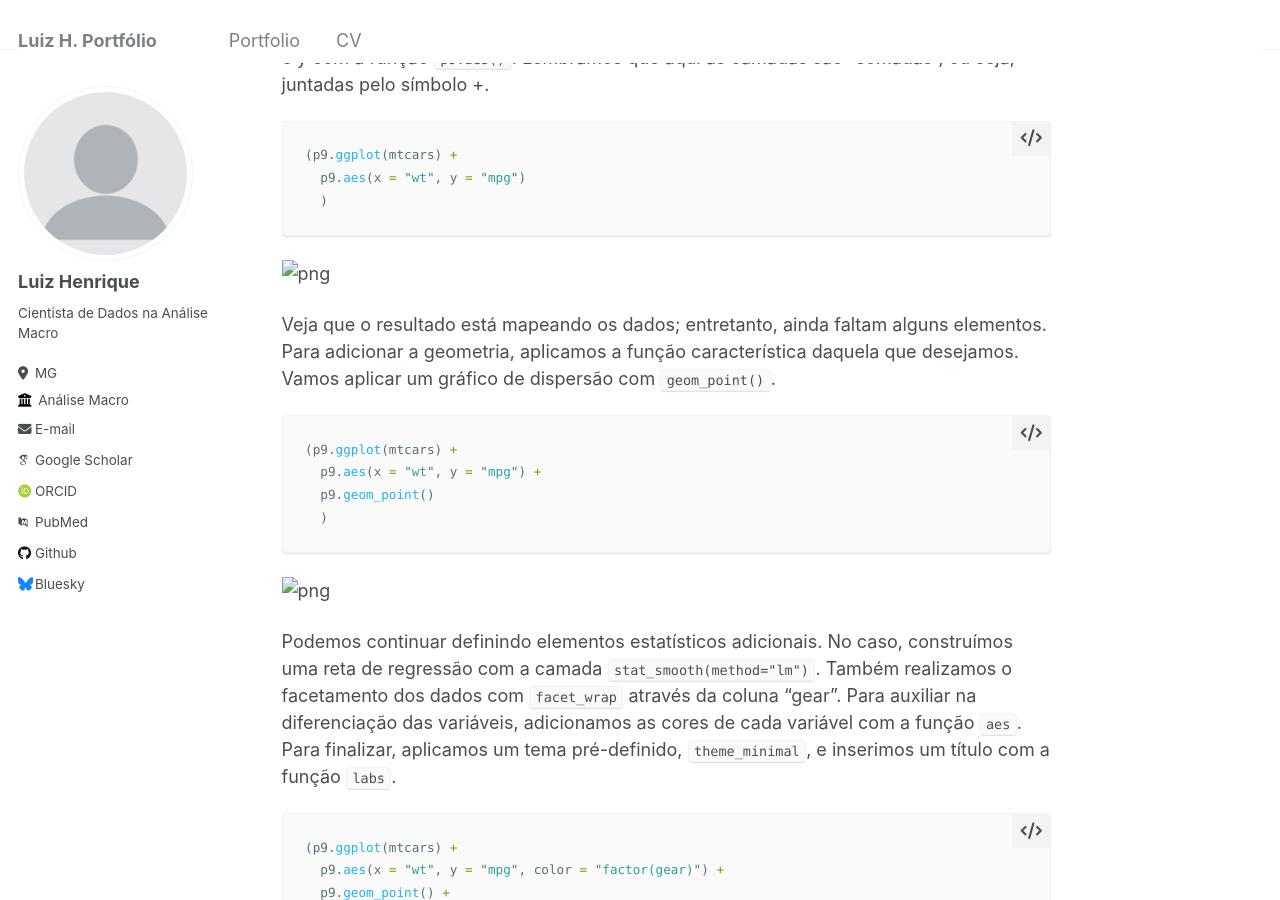
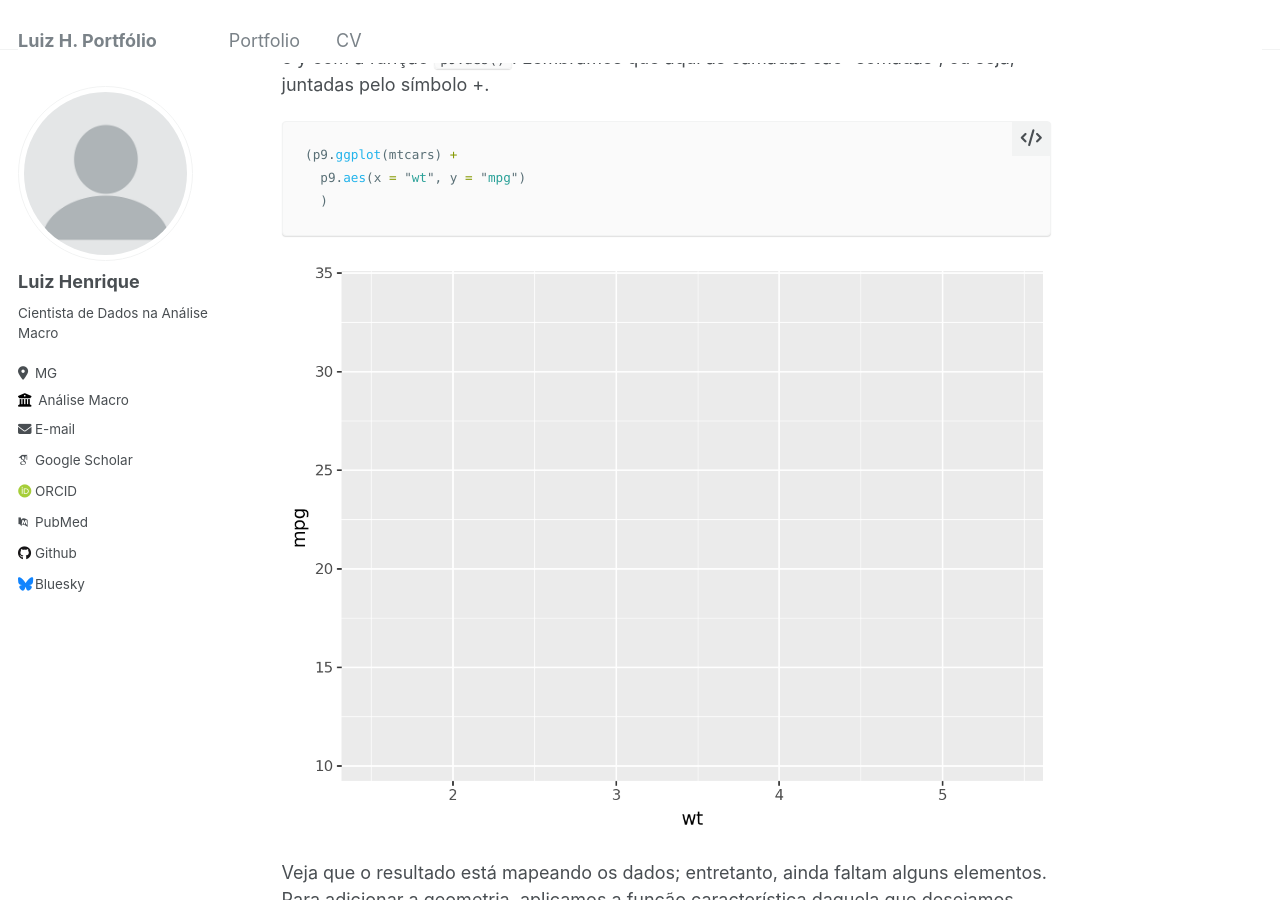
Before and after one commit to Vergiel-a/blog_academicpages, a Jekyll site: the page built from _portfolio/graficos.md, in a window 1280 px wide and 900 px high, scrolled down 2884 px. Built offline with Jekyll 4.4.1, drawn with Linux system fonts in a browser that asks for light colours; some web fonts are replaced.

Commit message:
Update graficos.md

````diff
--- a/_portfolio/graficos.md
+++ b/_portfolio/graficos.md
@@ -195,7 +195,7 @@ Com os dados em mãos, devemos definir cada etapa do processo de criação do gr
 
 
 
-![png](images/posts/graficos/output_5_0.png)
+![](/images/posts/graficos/output_5_0.png)
 
 
 
@@ -209,9 +209,7 @@ Veja que o resultado está mapeando os dados; entretanto, ainda faltam alguns el
   )
 ```
 
-
-
-![png](images/posts/graficos/output_7_0.png)
+![png](/images/posts/graficos/output_7_0.png)
 
 
 
@@ -232,7 +230,7 @@ Podemos continuar definindo elementos estatísticos adicionais. No caso, constru
 
 
 
-![png](images/posts/graficos/output_9_0.png)
+![png](/images/posts/graficos/output_9_0.png)
 
 
 
````
